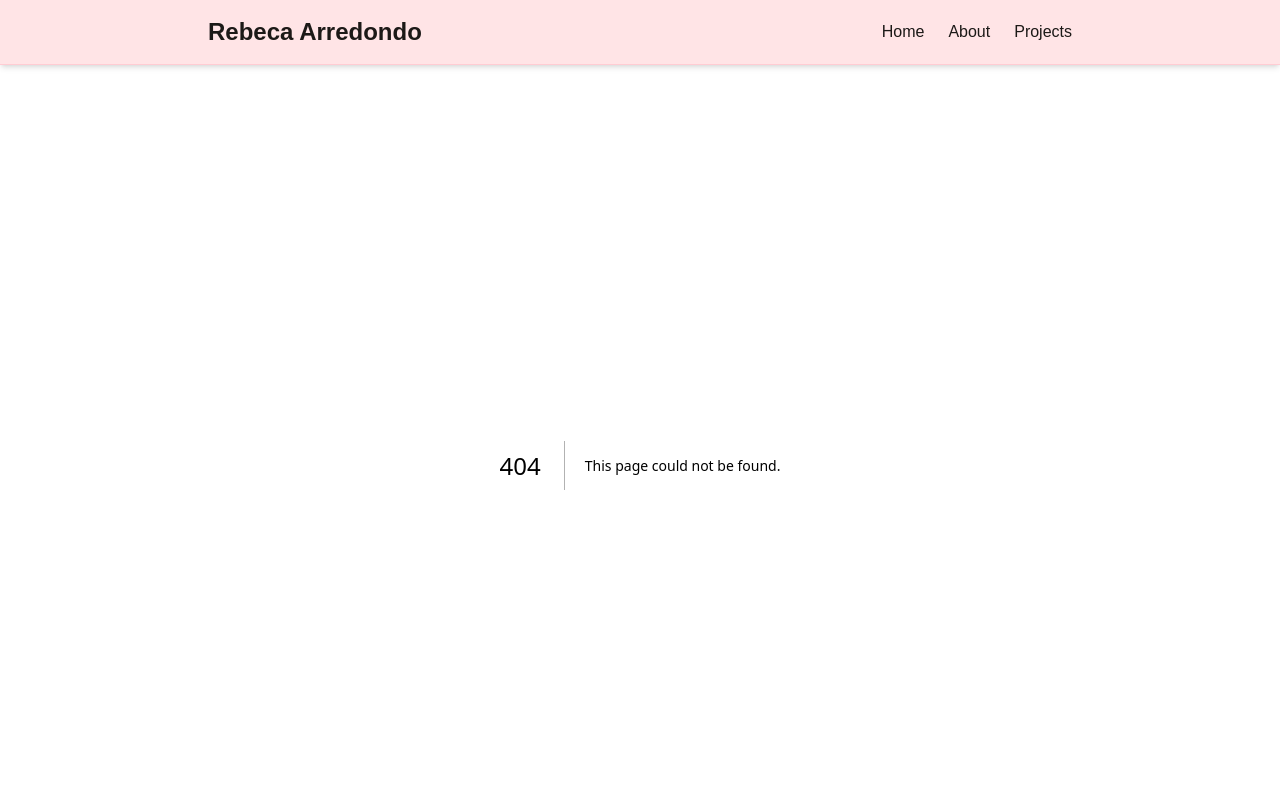
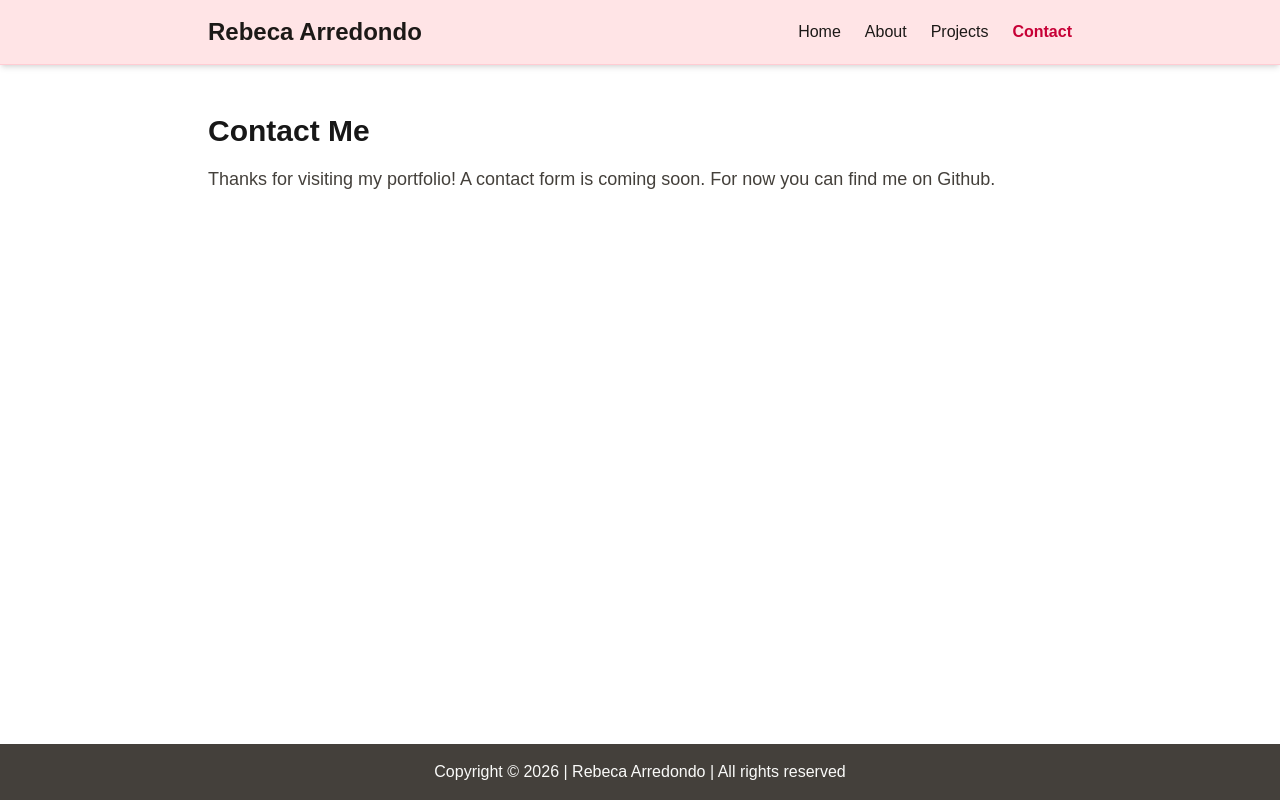
Before and after one commit to rarredondo9/wdd430-portfolio, a Next.js app: page /contact in a window 1280 px wide. Before the commit this address had no page. Shown: the top 800 px of the page. Built offline with nearby package versions, Linux system fonts and the light colour scheme.

Commit message:
Add contact page and active nav links

```diff
--- /dev/null
+++ b/app/contact/page.tsx
@@ -0,0 +1,10 @@
+export default function Contact() {
+    return (
+        <main className="max-w-4xl mx-auto px-4 py-12">
+            <h1 className="text-3xl font-bold mb-4">Contact Me</h1>
+            <p className="text-lg text-stone-700">
+                Thanks for visiting my portfolio! A contact form is coming soon. For now you can find me on Github.
+            </p>
+        </main>
+    );
+}
--- a/components/Header.tsx
+++ b/components/Header.tsx
@@ -1,17 +1,11 @@
-import Link from 'next/link';
+import NavLinks from "./NavLinks";
 
 export default function Header() {
     return (
         <header className='bg-rose-100 text-stone-900 border-b border-rose-200 py-4 shadow-md'>
             <div className='max-w-4xl mx-auto px-4 flex flex-col sm:flex-row sm:justify-between sm:items-center gap-2'>
                 <div id='header-title' className='text-2xl font-bold'>Rebeca Arredondo</div>
-                <nav>
-                    <ul className='flex gap-6'>
-                        <li><Link href='/' className='hover:underline'>Home</Link></li>
-                        <li><Link href='/about' className='hover:underline'>About</Link></li>
-                        <li><Link href='/projects' className='hover:underline'>Projects</Link></li>
-                    </ul>
-                </nav>
+                <NavLinks />
             </div>
         </header>
     );
--- /dev/null
+++ b/components/NavLinks.tsx
@@ -0,0 +1,42 @@
+'use client';
+
+import Link from 'next/link';
+import { usePathname } from 'next/navigation';
+
+const links = [
+    { href: '/', label: 'Home'},
+    { href: '/about', label: 'About'},
+    { href: '/projects', label: 'Projects'},
+    { href: '/contact', label: 'Contact'},
+];
+
+export default function NavLinks() {
+    const pathname = usePathname();
+
+    return (
+        <nav aria-label='Primary'>
+            <ul className='flex flex-row flex-wrap items-center gap-6'>
+                {links.map((link) => {
+                    const isActive =
+                        link.href === '/' ? pathname === '/' : pathname.startsWith(link.href);
+
+                        return(
+                            <li key={link.href}>
+                                <Link
+                                    href={link.href}
+                                    aria-current={isActive ? 'page' : undefined}
+                                    className={
+                                        isActive
+                                        ? 'active font-bold text-rose-700'
+                                        : 'hover:text-rose-700'
+                                    }
+                                >
+                                    {link.label}
+                                </Link>
+                            </li>
+                        );
+                })}
+            </ul>
+        </nav>
+    );
+}
```
